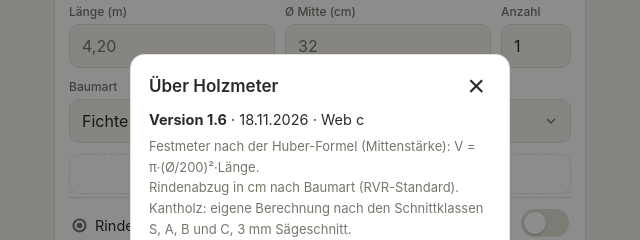
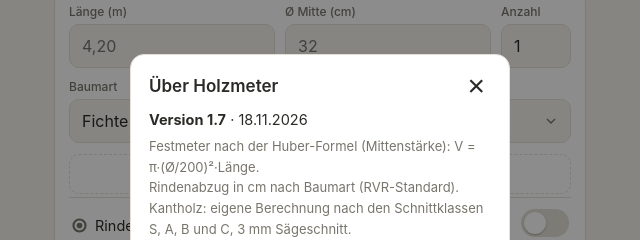
Before and after one commit to juliankhler-web/holzrechner, a plain HTML site: page index.html in a window 1280 px wide. Both pictures are taken after a click on the button "Info zu Holzmeter". Shown: the part 197-437 px from the top of the page, 320-960 px from the left. Drawn offline with Linux system fonts and the light colour scheme.

Commit message:
Holzmeter 1.7

```diff
--- a/index.html
+++ b/index.html
@@ -654,7 +654,7 @@
 <div class="info-ov" id="infoOv" role="dialog" aria-modal="true" aria-labelledby="infoTitel">
   <div class="card info-box">
     <div class="info-kopf"><h3 id="infoTitel">Über Holzmeter</h3><button type="button" class="ls-ovzu" id="infoZu" aria-label="Schließen">×</button></div>
-    <p class="info-ver"><b>Version 1.6</b> · 18.11.2026 · Web c</p>
+    <p class="info-ver"><b>Version 1.7</b> · 18.11.2026</p>
     <p class="info-txt">Festmeter nach der Huber-Formel (Mittenstärke): V = π·(Ø/200)²·Länge.<br>
       Rindenabzug in cm nach Baumart (RVR-Standard).<br>
       Kantholz: eigene Berechnung nach den Schnittklassen S, A, B und C, 3 mm Sägeschnitt.<br>
```
